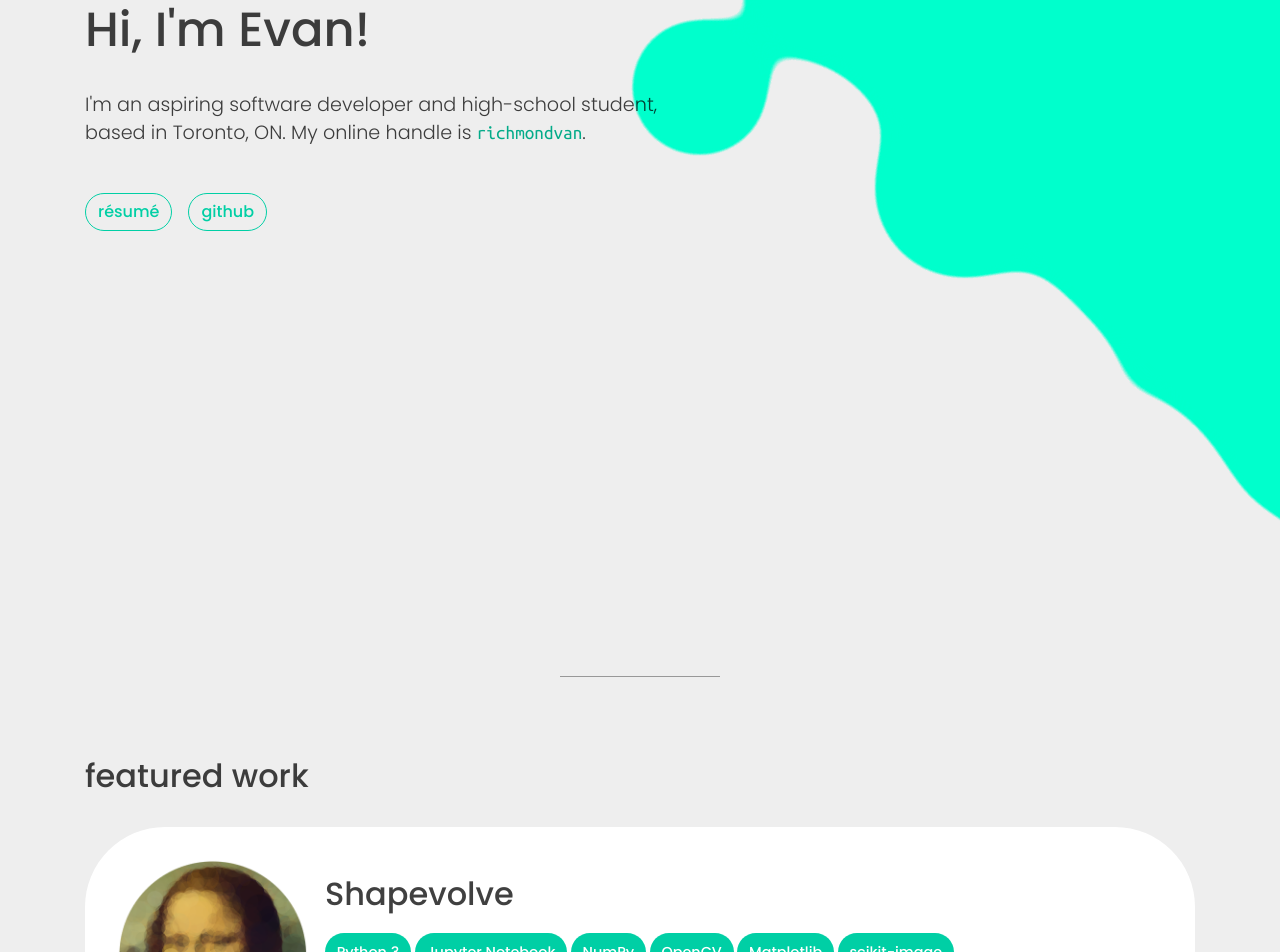
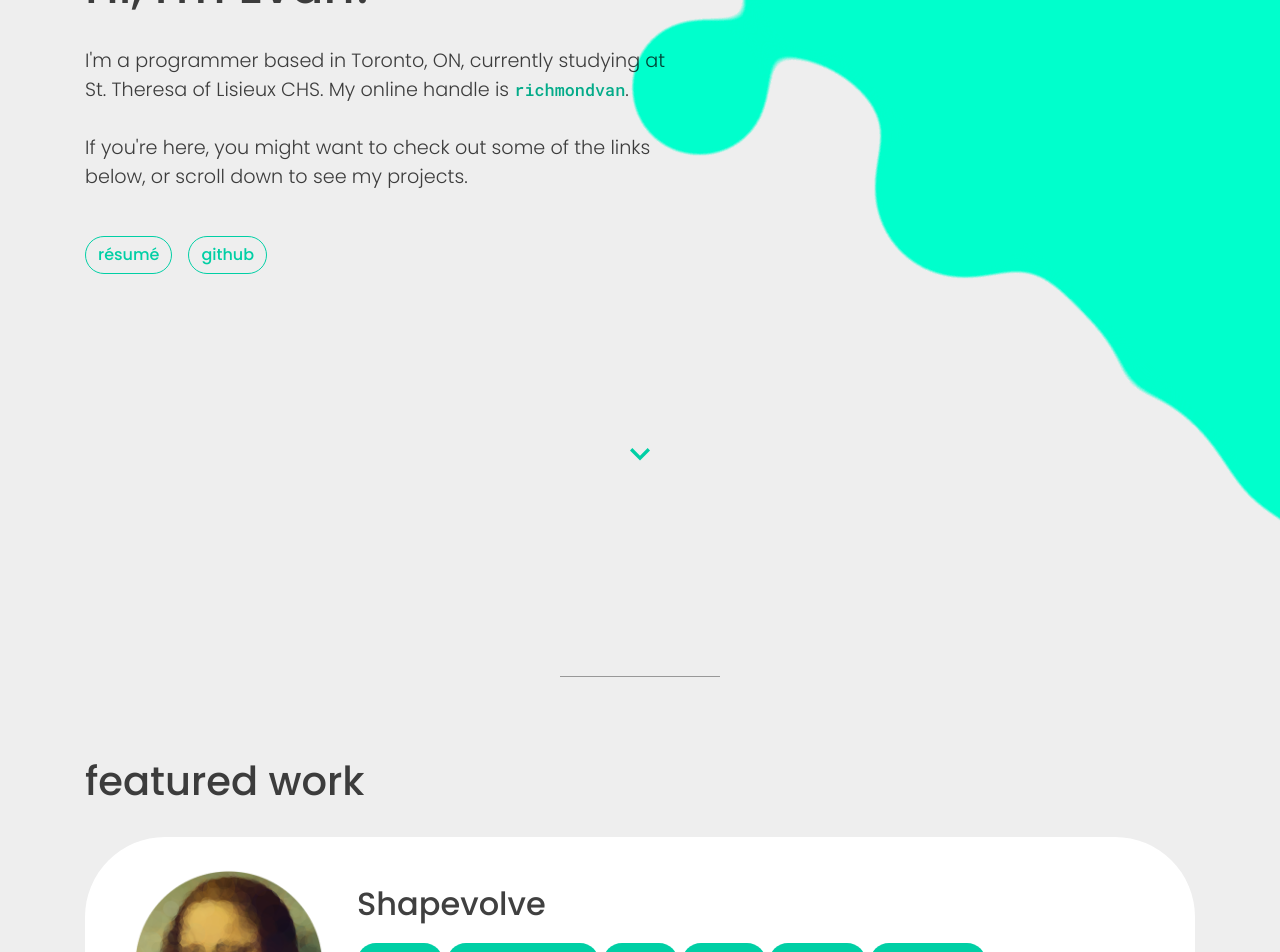
Before and after one commit to evtyz/evtyz.github.io, a React (Create React App) app: page / in a window 1280 px wide. Shown: the part 260-1212 px from the top of the page. Built offline with nearby package versions, Linux system fonts and the light colour scheme.

Commit message:
added scrolling arrow

```diff
--- a/src/App.css
+++ b/src/App.css
@@ -1,5 +1,6 @@
 @import url('https://fonts.googleapis.com/css2?family=Poppins:ital,wght@0,100;0,200;0,300;0,400;0,500;0,600;0,700;0,800;0,900;1,100;1,200;1,300;1,400;1,500;1,600;1,700;1,800;1,900&display=swap');
-@import url('https://fonts.googleapis.com/css2?family=Ubuntu+Mono&display=swap');
+@import url('https://fonts.googleapis.com/css2?family=Roboto+Mono:wght@500&display=swap');
+
 
 :root {
     --accent: rgba(0, 255, 204, 1);
@@ -11,7 +12,6 @@
 }
 
 body h1 {
-    font-family: 'Poppins';
     font-weight: 500;
 }
 
@@ -38,6 +38,17 @@ body h1 {
     z-index: 100;
 }
 
+.scrollButton {
+    position: absolute;
+    top: 85vh;
+    left: 50%;
+    margin-left: -35px;
+}
+
+html {
+    scroll-behavior: smooth;
+}
+
 body {
     font-family: 'Poppins';
     font-weight: 300;
@@ -61,6 +72,10 @@ body h1 {
 }
 
 body h2 {
+    font-size: 2.5em;
+}
+
+body h3 {
     font-size: 2em;
 }
 
@@ -74,8 +89,7 @@ body a:hover {
 
 body code {
     color: var(--accentextradark);
-    font-family: 'Ubuntu Mono';
-    font-size: 1em;
+    font-family: 'Roboto Mono';
 }
 
 body hr {
--- a/src/App.js
+++ b/src/App.js
@@ -1,13 +1,14 @@
-import React from 'react';
+import React from "react";
 import Navigation from "./components/Navigation";
 import Home from "./components/Home";
 import Projects from "./components/Projects";
 import Contacts from "./components/Contacts";
 import Footer from "./components/Footer";
 import Background from "./components/Background";
-import 'bootstrap/dist/css/bootstrap.min.css';
-import './App.css';
-import { Container } from 'react-bootstrap';
+import "bootstrap/dist/css/bootstrap.min.css";
+import "./App.css";
+import { Container, Button } from "react-bootstrap";
+import { MdKeyboardArrowDown } from "react-icons/md";
 
 function App() {
   return (
@@ -16,19 +17,33 @@ function App() {
         <div id="background">
           <Background />
         </div>
-        <div id="backgroundfiller">
-        </div>
+        <div id="backgroundfiller"></div>
       </div>
       <div id="foreground">
         <Navigation />
         <Container>
           <div>
             <Home />
-            <hr id="projects"/>
+            <div>
+              <Button
+                href="#projects"
+                variant="outline-primary"
+                style={{
+                  width: "70px",
+                  height: "70px",
+                  display: "flex",
+                  borderWidth: 0,
+                }}
+                className="scrollButton"
+              >
+                <MdKeyboardArrowDown size="40px" style={{margin: 'auto'}}/>
+              </Button>
+            </div>
+            <hr id="projects" />
             <Projects />
-            <hr id="contacts"/>
+            <hr id="contacts" />
             <Contacts />
-            <hr style={{marginBottom: '1em', width: 'auto'}}/>
+            <hr style={{ marginBottom: "1em", width: "auto" }} />
             <Footer />
           </div>
         </Container>
--- a/src/components/Home.js
+++ b/src/components/Home.js
@@ -19,8 +19,9 @@ function Home()
             </div>
             <br/>
             <p className="about">
-                I'm an aspiring software developer and high-school student, based in Toronto, ON.
-                My online handle is <code>richmondvan</code>. <br/><br/>
+                I'm a programmer based in Toronto, ON, currently studying at St. Theresa of Lisieux CHS.
+                My online handle is <code>richmondvan</code>. <br/> <br/>
+                If you're here, you might want to check out some of the links below, or scroll down to see my projects.<br/><br/>
             </p>
             <div className="horizontal" style={{marginBottom: '10em'}}>
                 <Button href="./Resume.pdf" variant="outline-primary mainbutton">
--- a/src/components/Project.css
+++ b/src/components/Project.css
@@ -11,6 +11,7 @@
 .description {
     display: flex;
     flex-wrap: wrap;
+    justify-content: center;
 }
 
 .marginaround {
--- a/src/components/Project.js
+++ b/src/components/Project.js
@@ -10,7 +10,7 @@ import { MdOpenInBrowser, MdRemoveRedEye } from 'react-icons/md';
 let tags = [];
 
 
-function loadTags(item, index) {
+function loadTags(item) {
     tags.push(<Tag tag={item}/>)
 }
 
@@ -34,9 +34,9 @@ const Project = (props) => {
     return (
         <div className="project">
             <div className="description">
-                <img src={info.logo} alt={info.name} className="projectmargin" style={{display: 'block', marginLeft: 'auto', marginRight: 'auto', width: '192px', height: '192px'}}/>
+                <img src={info.logo} alt={info.name} className="projectmargin" style={{marginLeft: '1em', marginRight: '1em', width: '192px', height: '192px'}}/>
                 <div style={{flexBasis: '70%', flexGrow: 1, margin: '1em'}}>
-                    <h2 className="projectmargin">{info.name}</h2>
+                    <h3 className="projectmargin">{info.name}</h3>
                     <div className="projectmargin">
                         {tags}
                     </div>
--- a/src/components/Projects.js
+++ b/src/components/Projects.js
@@ -7,7 +7,7 @@ const projects = require("../projects.json")
 
 var projectLayout = []
 
-function loadProjects(item, index)
+function loadProjects(item)
 {
     projectLayout.push(<Project info={item} />)
 }
```
